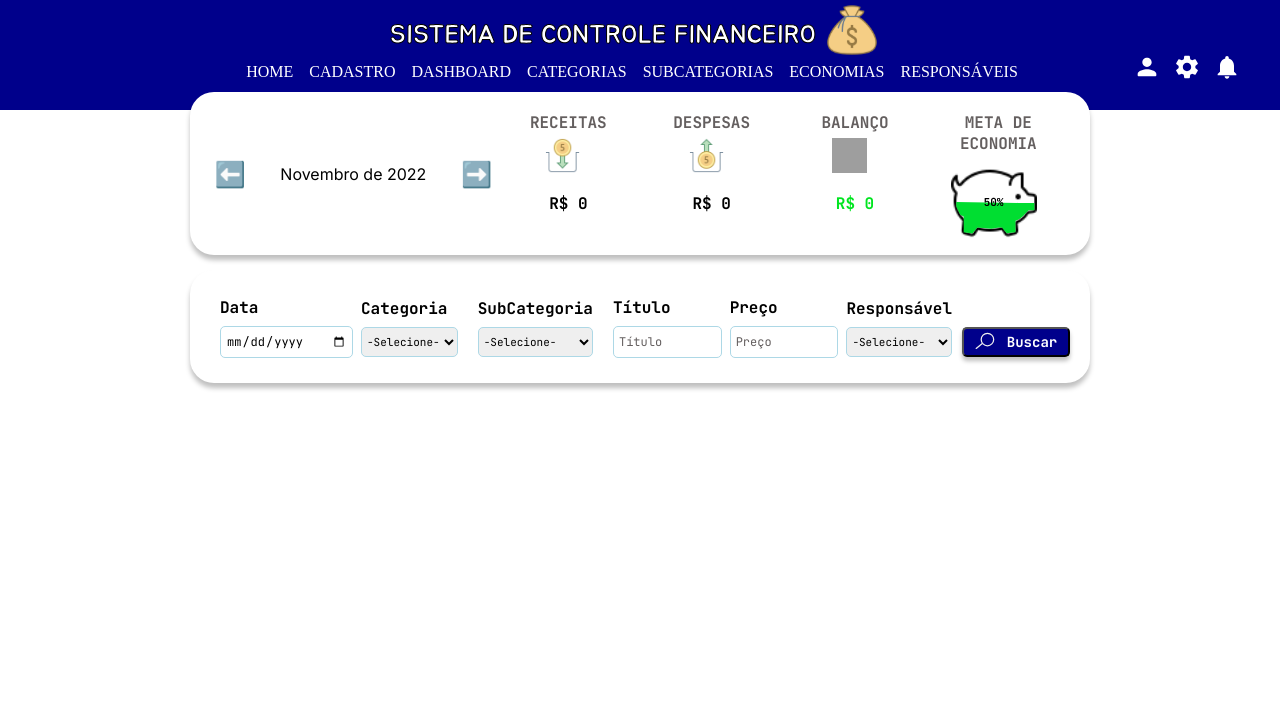
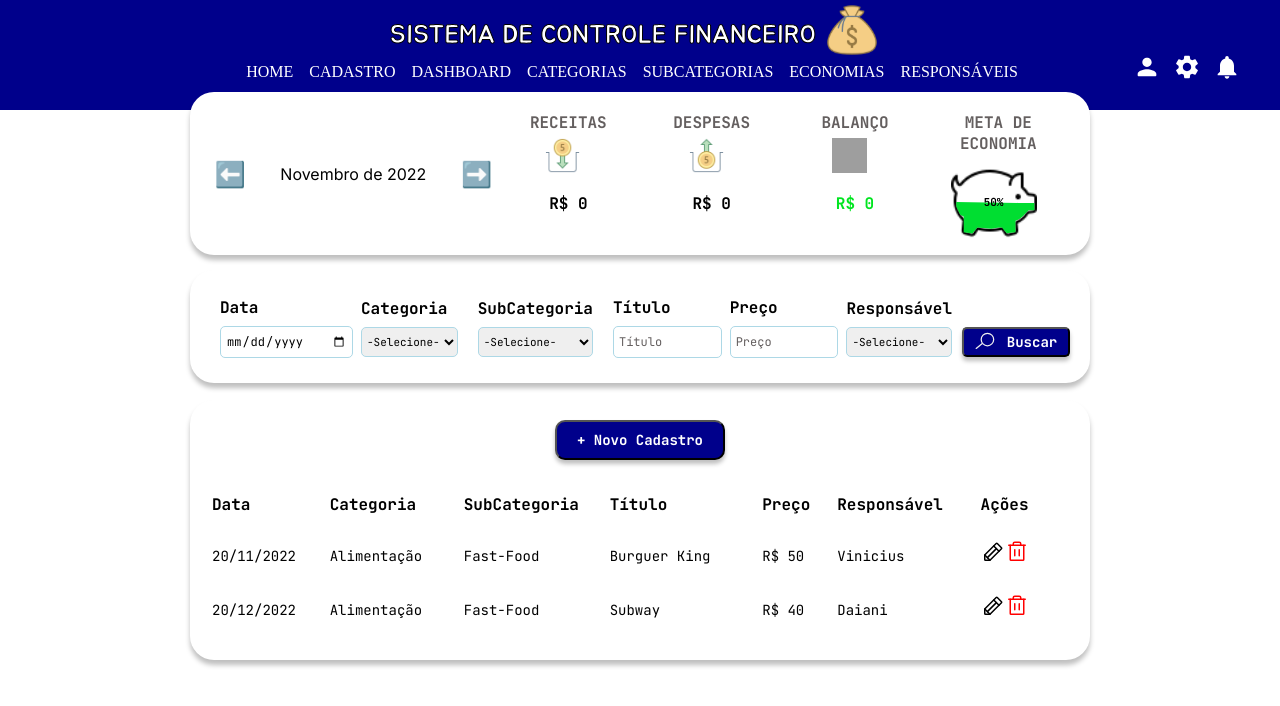
Before and after one commit to ViniciusLima7/sistema-de-controle-financeiro, a React (Vite) app: page /cadastro in a window 1280 px wide. Shown: the top 706 px of the page. Built offline with nearby package versions, Linux system fonts and the light colour scheme; grey boxes are pictures that could not be loaded.

Commit message:
feat: Adiciona Component TableArea

```diff
--- a/src/components/Button/index.tsx
+++ b/src/components/Button/index.tsx
@@ -11,6 +11,7 @@ export interface ButtonProps {
   paddingLeft?: string;
   justifyContent?: string;
   marginTop?: string;
+  marginBottom?: string;
   borderRadius?: string;
 }
 
@@ -23,6 +24,7 @@ export function Button({
   paddingLeft = "0",
   justifyContent = "space-evenly",
   marginTop,
+  marginBottom,
   borderRadius = "10px",
 }: ButtonProps) {
   return (
@@ -33,6 +35,7 @@ export function Button({
       height={height}
       justifyContent={justifyContent}
       marginTop={marginTop}
+      marginBottom={marginBottom}
       borderRadius={borderRadius}
     >
       {text === "Entrar com Google" || text === "Continuar com o Google" ? (
--- a/src/components/Button/styles.ts
+++ b/src/components/Button/styles.ts
@@ -7,6 +7,7 @@ interface PropButton {
   height: string;
   justifyContent: string;
   marginTop: string;
+  marginBottom: string;
   borderRadius: string;
 }
 
@@ -21,6 +22,7 @@ export const Botao = styled.button.attrs((props: PropButton) => ({
   height: props.height,
   justifyContent: props.justifyContent,
   marginTop: props.marginTop,
+  marginBottom: props.marginBottom,
   borderRadius: props.borderRadius,
 }))<PropButton>`
   box-sizing: border-box;
@@ -34,6 +36,7 @@ export const Botao = styled.button.attrs((props: PropButton) => ({
   justify-content: ${(props) => props.justifyContent};
   align-items: center;
   margin-top: ${(props) => props.marginTop};
+  margin-bottom: ${(props) => props.marginBottom};
 
   background: ${(props) => props.background};
   box-shadow: 0px 4px 4px rgba(0, 0, 0, 0.25);
--- /dev/null
+++ b/src/components/TableArea/index.tsx
@@ -0,0 +1,53 @@
+import { Pencil, Trash } from "phosphor-react";
+import { Button } from "../Button";
+import { Container, TableHeadColumn, TableRow } from "./styles";
+
+export default function TableArea() {
+  return (
+    <Container>
+      <div>
+        <Button text="+ Novo Cadastro" width="200px" marginBottom="20px" />
+      </div>
+      <table>
+        <thead>
+          <tr>
+            <TableHeadColumn width="150px">Data</TableHeadColumn>
+            <TableHeadColumn width="175px">Categoria</TableHeadColumn>
+            <TableHeadColumn width="175px">SubCategoria</TableHeadColumn>
+            <TableHeadColumn width="250px">Título</TableHeadColumn>
+            <TableHeadColumn width="100px">Preço</TableHeadColumn>
+            <TableHeadColumn width="180px">Responsável</TableHeadColumn>
+            <TableHeadColumn width="130px">Ações</TableHeadColumn>
+          </tr>
+        </thead>
+        <tbody>
+          <tr>
+            <TableRow>20/11/2022</TableRow>
+            <TableRow>Alimentação</TableRow>
+            <TableRow>Fast-Food</TableRow>
+            <TableRow>Burguer King</TableRow>
+            <TableRow>R$ 50</TableRow>
+            <TableRow>Vinicius</TableRow>
+            <TableRow>
+              <Pencil size={24} color="var(--black)" />
+              <Trash size={24} color="var(--red-500)" />
+            </TableRow>
+          </tr>
+          <tr>
+            <TableRow>20/12/2022</TableRow>
+            <TableRow>Alimentação</TableRow>
+            <TableRow>Fast-Food</TableRow>
+            <TableRow>Subway</TableRow>
+            <TableRow>R$ 40</TableRow>
+            <TableRow>Daiani</TableRow>
+            <TableRow>
+              <Pencil size={24} color="var(--black)" />
+              <Trash size={24} color="var(--red-500)" />
+            </TableRow>
+          </tr>
+        </tbody>
+        <div></div>
+      </table>
+    </Container>
+  );
+}
--- /dev/null
+++ b/src/components/TableArea/styles.ts
@@ -0,0 +1,62 @@
+import styled from "styled-components";
+
+export const Container = styled.div`
+  position: absolute;
+  width: 1156px;
+
+  display: flex;
+  flex-direction: column;
+  background: var(--white-100);
+  margin-top: 100px;
+  box-shadow: 0px 5px 5px rgba(0, 0, 0, 0.25);
+  box-sizing: border-box;
+  border-radius: 24px;
+  padding: 20px;
+  align-items: center;
+
+  transform: translate(-50%);
+  left: 50%;
+  top: 25rem;
+
+  @media screen and (max-width: 1280px) {
+    width: 900px;
+    margin-top: 80px;
+    top: 20rem;
+  }
+`;
+
+export const TableHeadColumn = styled.th<{ width?: string }>`
+  width: ${(props) => (props.width ? `${props.width}` : "auto")};
+  padding: 10px 0;
+  text-align: left;
+
+  font-family: "JetBrains Mono";
+  font-style: normal;
+  font-weight: 700;
+  font-size: 20px;
+  line-height: 26px;
+
+  @media screen and (max-width: 1280px) {
+    font-size: 16px;
+  }
+
+  @media (max-width: 768px) {
+    font-size: 13px;
+  }
+`;
+
+export const TableRow = styled.td`
+  padding: 10px 0;
+  font-family: "JetBrains Mono";
+  font-style: normal;
+  font-weight: 400;
+  font-size: 18px;
+  line-height: 26px;
+
+  @media screen and (max-width: 1280px) {
+    font-size: 14px;
+  }
+  @media (max-width: 768px) {
+    font-size: 11px;
+  }
+`;
--- a/src/pages/Cadastro/index.tsx
+++ b/src/pages/Cadastro/index.tsx
@@ -1,6 +1,9 @@
+import { Pencil, Trash } from "phosphor-react";
+import { Button } from "../../components/Button";
 import Header from "../../components/Header";
 import InfoArea from "../../components/InfoArea";
 import InputArea from "../../components/InputArea";
+import TableArea from "../../components/TableArea";
 
 export default function Cadastro() {
   return (
@@ -8,6 +11,7 @@ export default function Cadastro() {
       <Header />
       <InfoArea />
       <InputArea />
+      <TableArea />
     </>
   );
 }
```
